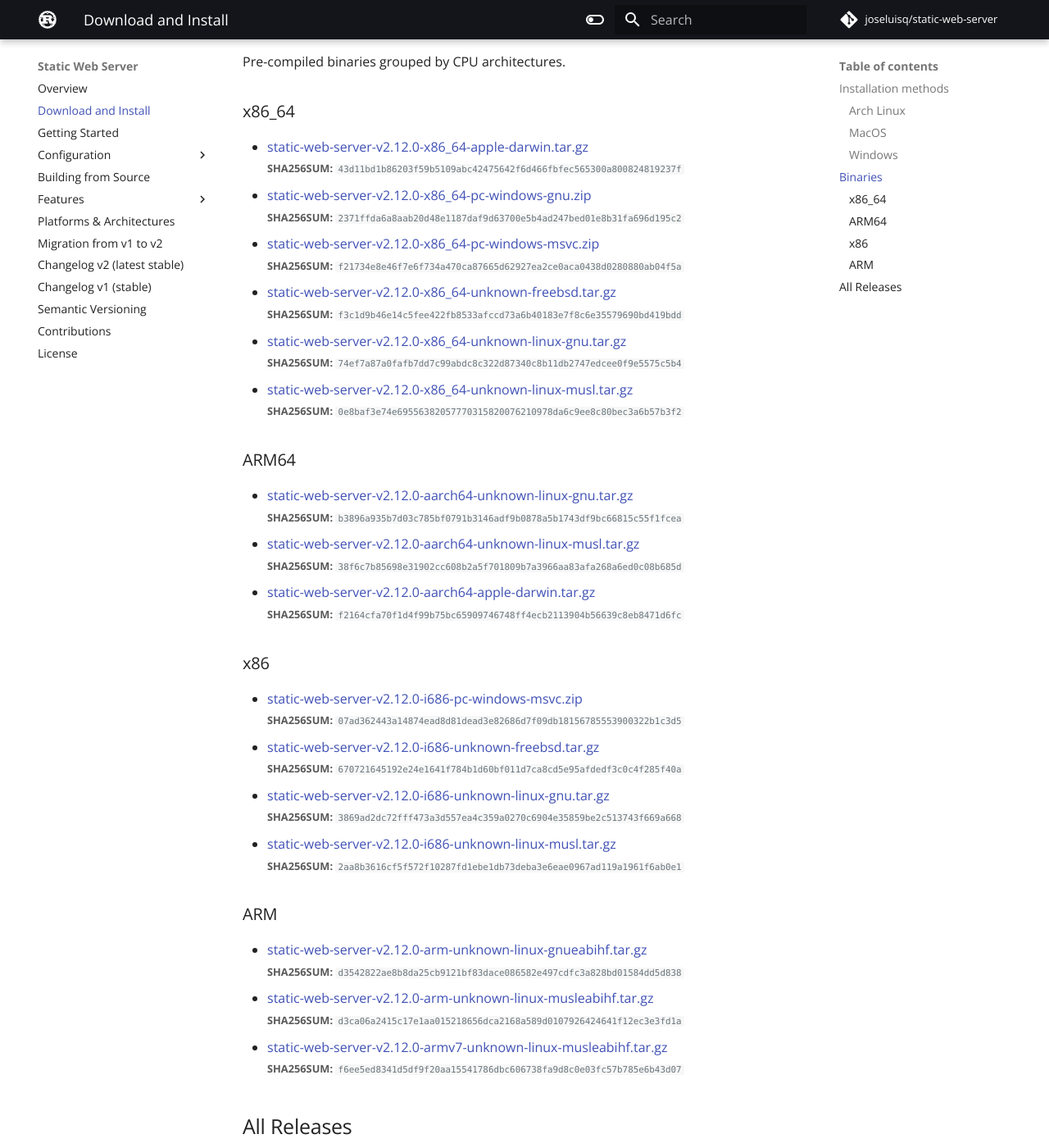
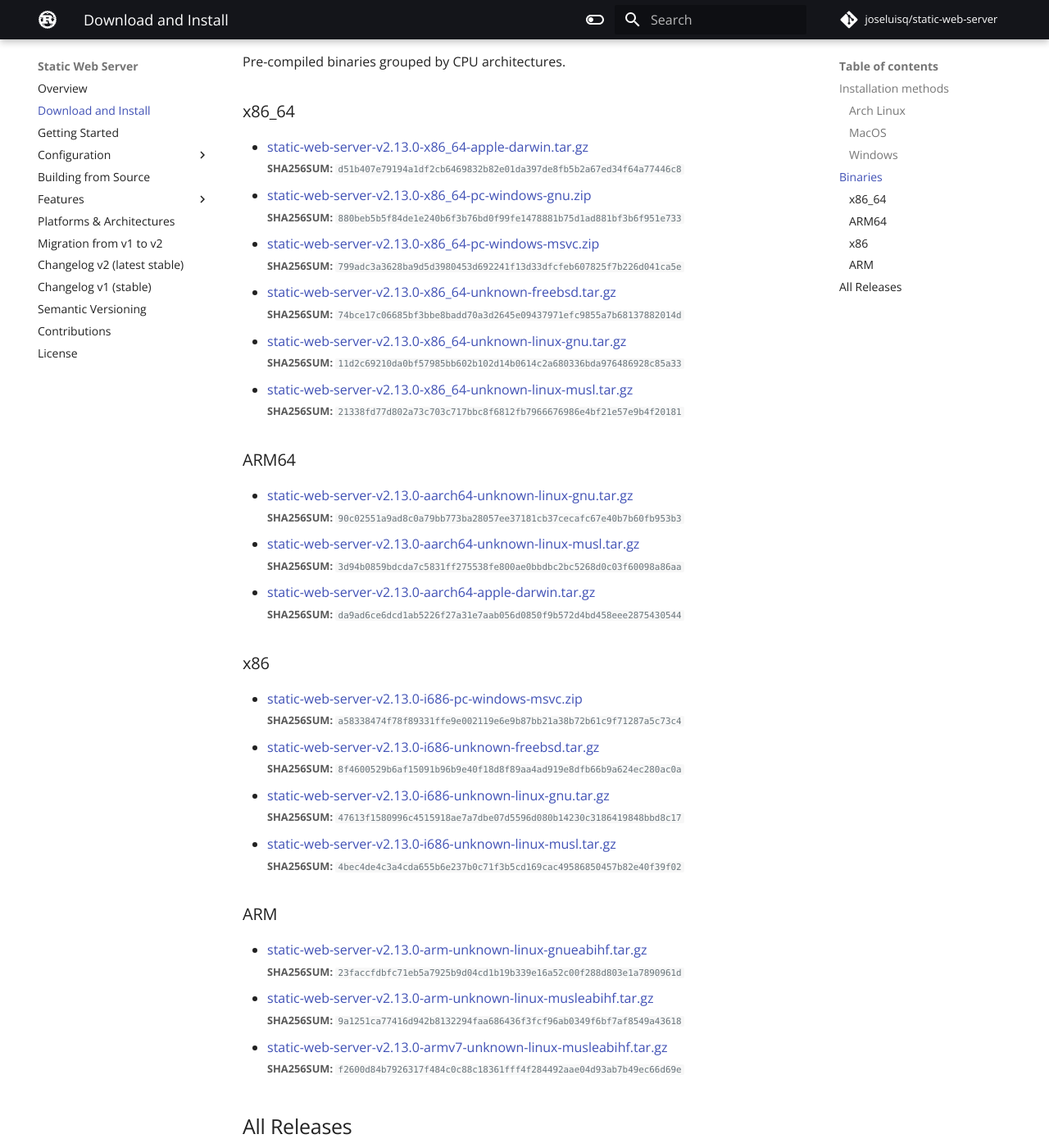
Before and after one commit to static-web-server/static-web-server, an MkDocs documentation site: the page built from docs/content/download-and-install.md, in a window 1280 px wide and 1400 px high, scrolled down 945 px. Shown: the whole window at 82% size. Built offline with MkDocs 1.6.1 and Material for MkDocs 9.7.7, drawn with Linux system fonts in a browser that asks for light colours; some web fonts are replaced; comment, search, counter and statistics services are not loaded; some of the changed text lies outside the part shown.

Commit message:
docs: v2.13.0 [skip ci]

```diff
--- a/docs/content/download-and-install.md
+++ b/docs/content/download-and-install.md
@@ -1,12 +1,12 @@
 # Download and Install
 
-Latest **v2.12.0** release `2022-09-27` ([changelog](https://github.com/joseluisq/static-web-server/releases/tag/v2.12.0))
+Latest **v2.13.0** release `2022-10-12` ([changelog](https://github.com/joseluisq/static-web-server/releases/tag/v2.13.0))
 
 <div class="featured-downloads">
 
-<a class="md-button md-button-sm" href="https://github.com/joseluisq/static-web-server/releases/download/v2.12.0/static-web-server-v2.12.0-x86_64-unknown-linux-gnu.tar.gz">Linux 64-bit</a> <a class="md-button md-button-sm" href="https://github.com/joseluisq/static-web-server/releases/download/v2.12.0/static-web-server-v2.12.0-x86_64-apple-darwin.tar.gz">macOS 64-bit</a>
-<a class="md-button md-button-sm" href="https://github.com/joseluisq/static-web-server/releases/download/v2.12.0/static-web-server-v2.12.0-x86_64-pc-windows-msvc.zip">Windows 64-bit</a>
-<a class="md-button md-button-sm" href="https://github.com/joseluisq/static-web-server/releases/download/v2.12.0/static-web-server-v2.12.0-x86_64-unknown-freebsd.tar.gz">FreeBSD 64-bit</a>
+<a class="md-button md-button-sm" href="https://github.com/joseluisq/static-web-server/releases/download/v2.13.0/static-web-server-v2.13.0-x86_64-unknown-linux-gnu.tar.gz">Linux 64-bit</a> <a class="md-button md-button-sm" href="https://github.com/joseluisq/static-web-server/releases/download/v2.13.0/static-web-server-v2.13.0-x86_64-apple-darwin.tar.gz">macOS 64-bit</a>
+<a class="md-button md-button-sm" href="https://github.com/joseluisq/static-web-server/releases/download/v2.13.0/static-web-server-v2.13.0-x86_64-pc-windows-msvc.zip">Windows 64-bit</a>
+<a class="md-button md-button-sm" href="https://github.com/joseluisq/static-web-server/releases/download/v2.13.0/static-web-server-v2.13.0-x86_64-unknown-freebsd.tar.gz">FreeBSD 64-bit</a>
 
 </div>
 
@@ -48,47 +48,47 @@
 
 ### x86_64
 
-- [static-web-server-v2.12.0-x86_64-apple-darwin.tar.gz](https://github.com/joseluisq/static-web-server/releases/download/v2.12.0/static-web-server-v2.12.0-x86_64-apple-darwin.tar.gz)<br>
-<small>**SHA256SUM:** `43d11bd1b86203f59b5109abc42475642f6d466fbfec565300a800824819237f`</small>
-- [static-web-server-v2.12.0-x86_64-pc-windows-gnu.zip](https://github.com/joseluisq/static-web-server/releases/download/v2.12.0/static-web-server-v2.12.0-x86_64-pc-windows-gnu.zip)<br>
-<small>**SHA256SUM:** `2371ffda6a8aab20d48e1187daf9d63700e5b4ad247bed01e8b31fa696d195c2`</small>
-- [static-web-server-v2.12.0-x86_64-pc-windows-msvc.zip](https://github.com/joseluisq/static-web-server/releases/download/v2.12.0/static-web-server-v2.12.0-x86_64-pc-windows-msvc.zip)<br>
-<small>**SHA256SUM:** `f21734e8e46f7e6f734a470ca87665d62927ea2ce0aca0438d0280880ab04f5a`</small>
-- [static-web-server-v2.12.0-x86_64-unknown-freebsd.tar.gz](https://github.com/joseluisq/static-web-server/releases/download/v2.12.0/static-web-server-v2.12.0-x86_64-unknown-freebsd.tar.gz)<br>
-<small>**SHA256SUM:** `f3c1d9b46e14c5fee422fb8533afccd73a6b40183e7f8c6e35579690bd419bdd`</small>
-- [static-web-server-v2.12.0-x86_64-unknown-linux-gnu.tar.gz](https://github.com/joseluisq/static-web-server/releases/download/v2.12.0/static-web-server-v2.12.0-x86_64-unknown-linux-gnu.tar.gz)<br>
-<small>**SHA256SUM:** `74ef7a87a0fafb7dd7c99abdc8c322d87340c8b11db2747edcee0f9e5575c5b4`</small>
-- [static-web-server-v2.12.0-x86_64-unknown-linux-musl.tar.gz](https://github.com/joseluisq/static-web-server/releases/download/v2.12.0/static-web-server-v2.12.0-x86_64-unknown-linux-musl.tar.gz)<br>
-<small>**SHA256SUM:** `0e8baf3e74e69556382057770315820076210978da6c9ee8c80bec3a6b57b3f2`</small>
+- [static-web-server-v2.13.0-x86_64-apple-darwin.tar.gz](https://github.com/joseluisq/static-web-server/releases/download/v2.13.0/static-web-server-v2.13.0-x86_64-apple-darwin.tar.gz)<br>
+<small>**SHA256SUM:** `d51b407e79194a1df2cb6469832b82e01da397de8fb5b2a67ed34f64a77446c8`</small>
+- [static-web-server-v2.13.0-x86_64-pc-windows-gnu.zip](https://github.com/joseluisq/static-web-server/releases/download/v2.13.0/static-web-server-v2.13.0-x86_64-pc-windows-gnu.zip)<br>
+<small>**SHA256SUM:** `880beb5b5f84de1e240b6f3b76bd0f99fe1478881b75d1ad881bf3b6f951e733`</small>
+- [static-web-server-v2.13.0-x86_64-pc-windows-msvc.zip](https://github.com/joseluisq/static-web-server/releases/download/v2.13.0/static-web-server-v2.13.0-x86_64-pc-windows-msvc.zip)<br>
+<small>**SHA256SUM:** `799adc3a3628ba9d5d3980453d692241f13d33dfcfeb607825f7b226d041ca5e`</small>
+- [static-web-server-v2.13.0-x86_64-unknown-freebsd.tar.gz](https://github.com/joseluisq/static-web-server/releases/download/v2.13.0/static-web-server-v2.13.0-x86_64-unknown-freebsd.tar.gz)<br>
+<small>**SHA256SUM:** `74bce17c06685bf3bbe8badd70a3d2645e09437971efc9855a7b68137882014d`</small>
+- [static-web-server-v2.13.0-x86_64-unknown-linux-gnu.tar.gz](https://github.com/joseluisq/static-web-server/releases/download/v2.13.0/static-web-server-v2.13.0-x86_64-unknown-linux-gnu.tar.gz)<br>
+<small>**SHA256SUM:** `11d2c69210da0bf57985bb602b102d14b0614c2a680336bda976486928c85a33`</small>
+- [static-web-server-v2.13.0-x86_64-unknown-linux-musl.tar.gz](https://github.com/joseluisq/static-web-server/releases/download/v2.13.0/static-web-server-v2.13.0-x86_64-unknown-linux-musl.tar.gz)<br>
+<small>**SHA256SUM:** `21338fd77d802a73c703c717bbc8f6812fb7966676986e4bf21e57e9b4f20181`</small>
 
 ### ARM64
 
-- [static-web-server-v2.12.0-aarch64-unknown-linux-gnu.tar.gz](https://github.com/joseluisq/static-web-server/releases/download/v2.12.0/static-web-server-v2.12.0-aarch64-unknown-linux-gnu.tar.gz)<br>
-<small>**SHA256SUM:** `b3896a935b7d03c785bf0791b3146adf9b0878a5b1743df9bc66815c55f1fcea`</small>
-- [static-web-server-v2.12.0-aarch64-unknown-linux-musl.tar.gz](https://github.com/joseluisq/static-web-server/releases/download/v2.12.0/static-web-server-v2.12.0-aarch64-unknown-linux-musl.tar.gz)<br>
-<small>**SHA256SUM:** `38f6c7b85698e31902cc608b2a5f701809b7a3966aa83afa268a6ed0c08b685d`</small>
-- [static-web-server-v2.12.0-aarch64-apple-darwin.tar.gz](https://github.com/joseluisq/static-web-server/releases/download/v2.12.0/static-web-server-v2.12.0-aarch64-apple-darwin.tar.gz)<br>
-<small>**SHA256SUM:** `f2164cfa70f1d4f99b75bc65909746748ff4ecb2113904b56639c8eb8471d6fc`</small>
+- [static-web-server-v2.13.0-aarch64-unknown-linux-gnu.tar.gz](https://github.com/joseluisq/static-web-server/releases/download/v2.13.0/static-web-server-v2.13.0-aarch64-unknown-linux-gnu.tar.gz)<br>
+<small>**SHA256SUM:** `90c02551a9ad8c0a79bb773ba28057ee37181cb37cecafc67e40b7b60fb953b3`</small>
+- [static-web-server-v2.13.0-aarch64-unknown-linux-musl.tar.gz](https://github.com/joseluisq/static-web-server/releases/download/v2.13.0/static-web-server-v2.13.0-aarch64-unknown-linux-musl.tar.gz)<br>
+<small>**SHA256SUM:** `3d94b0859bdcda7c5831ff275538fe800ae0bbdbc2bc5268d0c03f60098a86aa`</small>
+- [static-web-server-v2.13.0-aarch64-apple-darwin.tar.gz](https://github.com/joseluisq/static-web-server/releases/download/v2.13.0/static-web-server-v2.13.0-aarch64-apple-darwin.tar.gz)<br>
+<small>**SHA256SUM:** `da9ad6ce6dcd1ab5226f27a31e7aab056d0850f9b572d4bd458eee2875430544`</small>
 
 ### x86
 
-- [static-web-server-v2.12.0-i686-pc-windows-msvc.zip](https://github.com/joseluisq/static-web-server/releases/download/v2.12.0/static-web-server-v2.12.0-i686-pc-windows-msvc.zip)<br>
-<small>**SHA256SUM:** `07ad362443a14874ead8d81dead3e82686d7f09db18156785553900322b1c3d5`</small>
-- [static-web-server-v2.12.0-i686-unknown-freebsd.tar.gz](https://github.com/joseluisq/static-web-server/releases/download/v2.12.0/static-web-server-v2.12.0-i686-unknown-freebsd.tar.gz)<br>
-<small>**SHA256SUM:** `670721645192e24e1641f784b1d60bf011d7ca8cd5e95afdedf3c0c4f285f40a`</small>
-- [static-web-server-v2.12.0-i686-unknown-linux-gnu.tar.gz](https://github.com/joseluisq/static-web-server/releases/download/v2.12.0/static-web-server-v2.12.0-i686-unknown-linux-gnu.tar.gz)<br>
-<small>**SHA256SUM:** `3869ad2dc72fff473a3d557ea4c359a0270c6904e35859be2c513743f669a668`</small>
-- [static-web-server-v2.12.0-i686-unknown-linux-musl.tar.gz](https://github.com/joseluisq/static-web-server/releases/download/v2.12.0/static-web-server-v2.12.0-i686-unknown-linux-musl.tar.gz)<br>
-<small>**SHA256SUM:** `2aa8b3616cf5f572f10287fd1ebe1db73deba3e6eae0967ad119a1961f6ab0e1`</small>
+- [static-web-server-v2.13.0-i686-pc-windows-msvc.zip](https://github.com/joseluisq/static-web-server/releases/download/v2.13.0/static-web-server-v2.13.0-i686-pc-windows-msvc.zip)<br>
+<small>**SHA256SUM:** `a58338474f78f89331ffe9e002119e6e9b87bb21a38b72b61c9f71287a5c73c4`</small>
+- [static-web-server-v2.13.0-i686-unknown-freebsd.tar.gz](https://github.com/joseluisq/static-web-server/releases/download/v2.13.0/static-web-server-v2.13.0-i686-unknown-freebsd.tar.gz)<br>
+<small>**SHA256SUM:** `8f4600529b6af15091b96b9e40f18d8f89aa4ad919e8dfb66b9a624ec280ac0a`</small>
+- [static-web-server-v2.13.0-i686-unknown-linux-gnu.tar.gz](https://github.com/joseluisq/static-web-server/releases/download/v2.13.0/static-web-server-v2.13.0-i686-unknown-linux-gnu.tar.gz)<br>
+<small>**SHA256SUM:** `47613f1580996c4515918ae7a7dbe07d5596d080b14230c3186419848bbd8c17`</small>
+- [static-web-server-v2.13.0-i686-unknown-linux-musl.tar.gz](https://github.com/joseluisq/static-web-server/releases/download/v2.13.0/static-web-server-v2.13.0-i686-unknown-linux-musl.tar.gz)<br>
+<small>**SHA256SUM:** `4bec4de4c3a4cda655b6e237b0c71f3b5cd169cac49586850457b82e40f39f02`</small>
 
 ### ARM
 
-- [static-web-server-v2.12.0-arm-unknown-linux-gnueabihf.tar.gz](https://github.com/joseluisq/static-web-server/releases/download/v2.12.0/static-web-server-v2.12.0-arm-unknown-linux-gnueabihf.tar.gz)<br>
-<small>**SHA256SUM:** `d3542822ae8b8da25cb9121bf83dace086582e497cdfc3a828bd01584dd5d838`</small>
-- [static-web-server-v2.12.0-arm-unknown-linux-musleabihf.tar.gz](https://github.com/joseluisq/static-web-server/releases/download/v2.12.0/static-web-server-v2.12.0-arm-unknown-linux-musleabihf.tar.gz)<br>
-<small>**SHA256SUM:** `d3ca06a2415c17e1aa015218656dca2168a589d0107926424641f12ec3e3fd1a`</small>
-- [static-web-server-v2.12.0-armv7-unknown-linux-musleabihf.tar.gz](https://github.com/joseluisq/static-web-server/releases/download/v2.12.0/static-web-server-v2.12.0-armv7-unknown-linux-musleabihf.tar.gz)<br>
-<small>**SHA256SUM:** `f6ee5ed8341d5df9f20aa15541786dbc606738fa9d8c0e03fc57b785e6b43d07`</small>
+- [static-web-server-v2.13.0-arm-unknown-linux-gnueabihf.tar.gz](https://github.com/joseluisq/static-web-server/releases/download/v2.13.0/static-web-server-v2.13.0-arm-unknown-linux-gnueabihf.tar.gz)<br>
+<small>**SHA256SUM:** `23faccfdbfc71eb5a7925b9d04cd1b19b339e16a52c00f288d803e1a7890961d`</small>
+- [static-web-server-v2.13.0-arm-unknown-linux-musleabihf.tar.gz](https://github.com/joseluisq/static-web-server/releases/download/v2.13.0/static-web-server-v2.13.0-arm-unknown-linux-musleabihf.tar.gz)<br>
+<small>**SHA256SUM:** `9a1251ca77416d942b8132294faa686436f3fcf96ab0349f6bf7af8549a43618`</small>
+- [static-web-server-v2.13.0-armv7-unknown-linux-musleabihf.tar.gz](https://github.com/joseluisq/static-web-server/releases/download/v2.13.0/static-web-server-v2.13.0-armv7-unknown-linux-musleabihf.tar.gz)<br>
+<small>**SHA256SUM:** `f2600d84b7926317f484c0c88c18361fff4f284492aae04d93ab7b49ec66d69e`</small>
 
 ## All Releases
 
```
